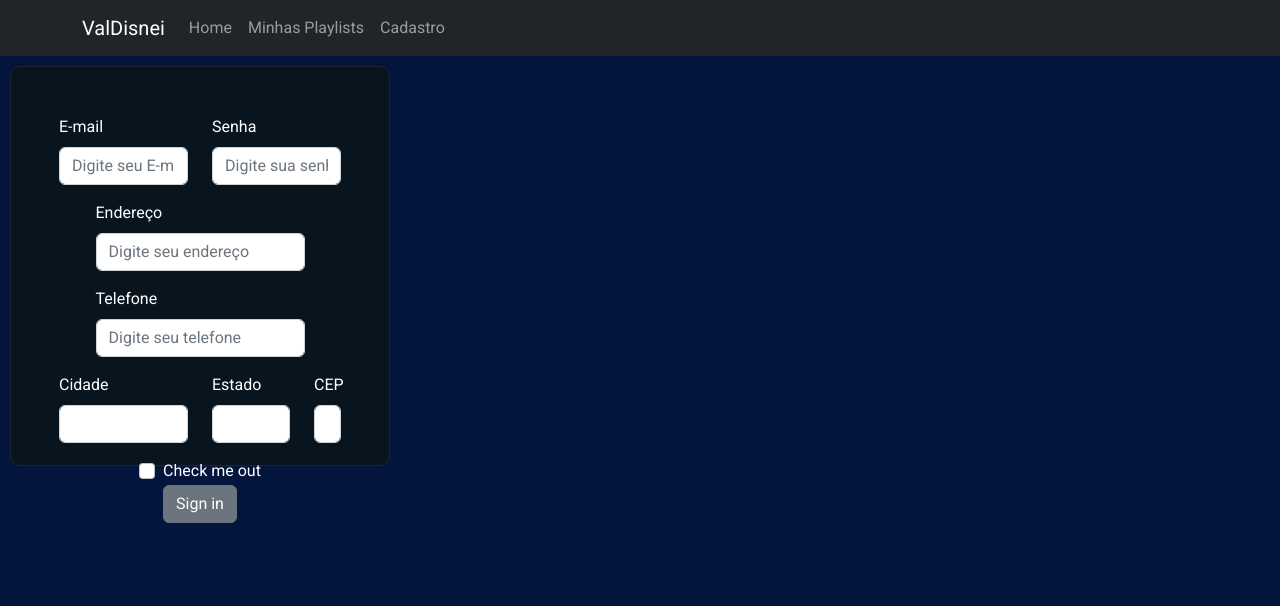
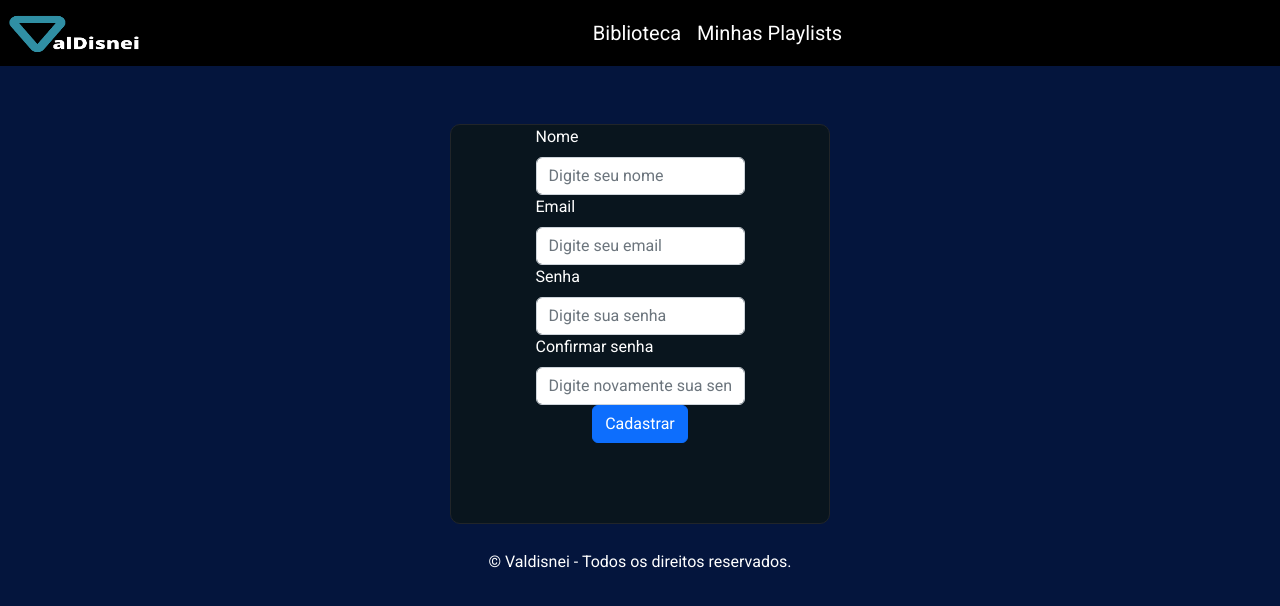
Before and after one commit to GabrielPiovesani/ProjetoM4, a React (Vite) app in the folder Front/: page /cadastro in a window 1280 px wide. Shown: the top 606 px of the page. Built offline with nearby package versions, Linux system fonts and the light colour scheme.

Commit message:
atualizando o header for botao de entrada cadastro

```diff
--- a/Front/src/App.jsx
+++ b/Front/src/App.jsx
@@ -1,7 +1,6 @@
 import React from 'react';
 import { BrowserRouter as Router, Routes, Route } from 'react-router-dom';
 import Catalogo from './pages/Catalogo/Catalogo.jsx';
-import Home from './pages/Home/Home.jsx';
 import Inicio from './pages/Inicio/Inicio.jsx'
 import Login from './pages/Login/Login.jsx';
 import Cadastro from './pages/Cadastro/Cadastro.jsx';
--- a/Front/src/components/BotaoDeEntrada/BotaodeEntrada.jsx
+++ b/Front/src/components/BotaoDeEntrada/BotaodeEntrada.jsx
@@ -1,16 +1,29 @@
-import { Nav, Navbar, Button } from 'react-bootstrap';
+import React from 'react';
+import { Navbar, Nav, Button } from 'react-bootstrap';
+import logo from '../../assets/img/Logo.png';
 
 function BotaoEntrada() {
   return (
-    <Navbar bg="transparent" expand="lg" style={{ width: '100%', margin: '0', paddingLeft: '1rem', paddingRight: '1rem' ,color: 'white'}}>
-    <Navbar.Brand href="#"><h3>Valdisnei</h3></Navbar.Brand>
-    <Navbar.Toggle aria-controls="basic-navbar-nav" />
-    <Navbar.Collapse id="basic-navbar-nav">
-      <Nav className="ms-auto">
-        <Button variant="primary">Login</Button>
-      </Nav>
-    </Navbar.Collapse>
-  </Navbar>
+    <Navbar style={{ backgroundColor: '#000000', boxShadow: '5 5px 10px rgba(0,0,0,0.5)' }} expand="lg">
+      <Navbar.Brand>
+        <img
+          src={logo}
+          width="130"
+          height="40"
+          className="d-inline-block align-top"
+          alt="Logo"
+        />
+        </Navbar.Brand>
+      <Navbar.Toggle aria-controls="basic-navbar-nav" />
+      <Navbar.Collapse id="basic-navbar-nav">
+        <Nav className="ms-auto ">
+          <Button variant="primary"
+            style={{ marginRight: '50px' }}
+            className="ml-auto" href="/login" >
+            Login</Button>
+        </Nav>
+      </Navbar.Collapse>
+    </Navbar>
   );
 }
 
--- a/Front/src/components/Dispositivo/Dispositivo.jsx
+++ b/Front/src/components/Dispositivo/Dispositivo.jsx
@@ -10,9 +10,9 @@ function Dispositivo() {
     <Container>
     <div className="m-5">
       <h2 className="text-center mb-4">Assista em seus dispositivos favoritos</h2>
-      <div className="d-flex justify-content-center m-4 ">
+      <div className="d-flex justify-content-center">
         <div className="row">
-          <div className="col-md-3 text-center"style={{ marginBottom: '200px' }}>
+          <div className="col-md-3 text-center"style={{ marginBottom: '55px' }}>
             <img src={celular} alt="Imagem 1" className="img-fluid mb-3" />
             <h5>smartphones</h5>
           </div>
--- /dev/null
+++ b/Front/src/components/Footer/Footer.jsx
@@ -0,0 +1,18 @@
+import { Container } from 'react-bootstrap';
+
+function Footer() {
+  return (
+    <div className="wrapper">
+    <div className="push"></div>
+    <footer className="bg-transparent text-white py-3">
+      <Container className="wrapper">
+        <p className="text-center text-white">
+        © Valdisnei - Todos os direitos reservados.
+        </p>
+      </Container>
+    </footer>
+  </div>
+  );
+}
+
+export default Footer;
--- a/Front/src/components/Formulario/Formulario.jsx
+++ b/Front/src/components/Formulario/Formulario.jsx
@@ -1,119 +1,72 @@
-import { Form, Row,Col, FormGroup, Label,Input, Button } from "reactstrap"
-import React from "react"
+import { useState } from "react";
+import { Form, Button, Alert } from "react-bootstrap";
 
 
+function Formulario() {
+  const [nome, setNome] = useState("");
+  const [email, setEmail] = useState("");
+  const [senha, setSenha] = useState("");
+  const [confirmSenha, setConfirmSenha] = useState("");
+  const [showFeedback, setShowFeedback] = useState(false);
+  const [feedbackMsg, setFeedbackMsg] = useState("");
 
-export default function Formulario(){
-    return(
-        <Form className="p-5">
-        <Row>
-          <Col md={6}>
-            <FormGroup>
-              <Label for="exampleEmail"
-              className="text-white">
-                E-mail
-              </Label>
-              <Input
-                id="exampleEmail"
-                name="email"
-                placeholder="Digite seu E-mail"
-                type="email"
-              />
-            </FormGroup>
-          </Col>
-          <Col md={6}>
-            <FormGroup>
-              <Label for="examplePassword"
-              className="text-white">
-                Senha
-              </Label>
-              <Input
-                id="examplePassword"
-                name="password"
-                placeholder="Digite sua senha"
-                type="password"
-              />
-            </FormGroup>
-          </Col>
-        </Row>
-        <FormGroup>
-          <Label for="exampleAddress"
-          className="text-white">
-            Endereço
-          </Label>
-          <Input
-            id="exampleAddress"
-            name="address"
-            placeholder="Digite seu endereço"
+  const handleSubmit = (e) => {
+    e.preventDefault();
+
+    // Verifica se as senhas são iguais
+    if (senha !== confirmSenha) {
+      setShowFeedback(true);
+      setFeedbackMsg("As senhas não coincidem.");
+      return;
+    }
+
+    // Faz o cadastro do usuário
+    console.log(`Nome: ${nome}, Email: ${email}, Senha: ${senha}, Confirmação de senha: ${confirmSenha}`);
+
+    // Exibe uma mensagem de sucesso para o usuário
+    setShowFeedback(true);
+    setFeedbackMsg("Cadastro realizado com sucesso!");
+  };
+
+  return (
+    <div className="d-flex justify-content-center mt-5" >
+      <Form onSubmit={handleSubmit}>
+        {showFeedback && (
+          <Alert variant={feedbackMsg.includes("sucesso") ? "success" : "danger"} onClose={() => setShowFeedback(false)} dismissible>
+            {feedbackMsg}
+          </Alert>
+        )}
+        <Form.Group controlId="nome">
+          <Form.Label>Nome</Form.Label>
+          <Form.Control type="text" placeholder="Digite seu nome" value={nome} onChange={(e) => setNome(e.target.value)} />
+        </Form.Group>
+
+        <Form.Group controlId="email">
+          <Form.Label>Email</Form.Label>
+          <Form.Control type="email" placeholder="Digite seu email" value={email} onChange={(e) => setEmail(e.target.value)} />
+        </Form.Group>
+
+        <Form.Group controlId="senha">
+          <Form.Label>Senha</Form.Label>
+          <Form.Control type="password" placeholder="Digite sua senha" value={senha} onChange={(e) => setSenha(e.target.value)} />
+        </Form.Group>
+
+        <Form.Group controlId="confirm-senha">
+          <Form.Label>Confirmar senha</Form.Label>
+          <Form.Control
+            type="password"
+            placeholder="Digite novamente sua senha"
+            value={confirmSenha}
+            onChange={(e) => setConfirmSenha(e.target.value)}
           />
-        </FormGroup>
-        <FormGroup>
-          <Label for="exampleAddress2"
-           className="text-white">
-            Telefone
-          </Label>
-          <Input
-            id="exampleAddress2"
-            name="address2"
-            placeholder="Digite seu telefone"
-          />
-        </FormGroup>
-        <Row>
-          <Col md={6}>
-            <FormGroup>
-              <Label for="exampleCity"
-              className="text-white">
-                Cidade
-              </Label>
-              <Input
-                id="exampleCity"
-                name="city"
-              />
-            </FormGroup>
-          </Col>
-          <Col md={4}>
-            <FormGroup>
-              <Label for="exampleState"
-              className="text-white">
-                Estado
-              </Label>
-              <Input
-                id="exampleState"
-                name="state"
-              />
-            </FormGroup>
-          </Col>
-          <Col md={2}>
-            <FormGroup>
-              <Label for="exampleZip"
-              className="text-white">
-                CEP
-              </Label>
-              <Input
-                id="exampleZip"
-                name="zip"
-              />
-            </FormGroup>
-          </Col>
-        </Row>
-        <FormGroup check>
-          <Input
-            id="exampleCheck"
-            name="check"
-            type="checkbox"
-          />
-          <Label
-            check
-            for="exampleCheck"
-            className="text-white"
-          >
-            Check me out
-          </Label>
-        </FormGroup>
-        <Button>
-          Sign in
+        </Form.Group>
+
+        <Button variant="primary" type="submit">
+          Cadastrar
         </Button>
       </Form>
+    </div>
+  );
+}
 
-    )
-}
+export default Formulario;
--- a/Front/src/components/Header/Header.jsx
+++ b/Front/src/components/Header/Header.jsx
@@ -1,23 +1,39 @@
-import { Container, Nav, Navbar } from 'react-bootstrap';
+import { Navbar, Nav, Button } from 'react-bootstrap';
+import logo from '../../assets/img/Logo.png';
+import React, { useState } from 'react';
 
 
+export default function Header() {
+  const [username, setUsername] = useState('');
 
-function Header() {
-    return (
-     <>
-        <Navbar bg="dark" variant="dark" >
-        <Container width="100%">
-          <Navbar.Brand to="/home">ValDisnei</Navbar.Brand>
-          <Nav className="me-auto">
-              <Nav.Link href='/home'>Home</Nav.Link>
-           <Nav.Link href="#features">Minhas Playlists</Nav.Link>
-            <Nav.Link href='/cadastro'>Cadastro</Nav.Link>
-          </Nav>
-        </Container>
-      </Navbar>
-    </>
+  function handleLogin(username) {
+    // Aqui você faria a lógica de autenticação e definiria o nome de usuário na variável de estado
+    setUsername(username);
 
-    );
   }
 
-  export default Header;
+  return (
+    <div>
+      <Navbar style={{ backgroundColor: '#000000', boxShadow: '5 5px 10px rgba(0,0,0,0.5)' }} expand="lg">
+        <Navbar.Brand>
+          <img
+            src={logo}
+            width="130"
+            height="40"
+            className="d-inline-block align-top"
+            alt="Logo"
+          />
+        </Navbar.Brand>
+        <Navbar.Toggle aria-controls="basic-navbar-nav" />
+        <Nav className="w-100 justify-content-center" >
+          <Nav.Link  style={{ color: 'white', fontSize: '20px' }} href="/cadastrar">Biblioteca</Nav.Link>
+          <Nav.Link  style={{ color: 'white', fontSize: '20px' }} href="/login">Minhas Playlists</Nav.Link>
+        </Nav>
+        <Navbar.Collapse id="basic-navbar-nav">
+
+          {username && <p>{username}</p>}
+        </Navbar.Collapse>
+      </Navbar>
+    </div>
+  );
+}
--- a/Front/src/components/TabelaDePrecos/Tabela.jsx
+++ b/Front/src/components/TabelaDePrecos/Tabela.jsx
@@ -14,7 +14,7 @@ function Tabela() {
               <Card.Text>
                 Este é o plano básico, com recursos limitados, ideal para quem está começando.
               </Card.Text>
-              <Button variant="primary">Assinar</Button>
+              <Button variant="primary" href="/cadastro" >Assinar</Button>
             </Card.Body>
           </Card>
         </div>
@@ -26,7 +26,7 @@ function Tabela() {
               <Card.Text>
                 Este é o plano intermediário, com mais recursos, perfeito para empresas em crescimento.
               </Card.Text>
-              <Button variant="primary" >Assinar</Button>
+              <Button variant="primary" href="/cadastro" >Assinar</Button>
             </Card.Body>
           </Card>
         </div>
@@ -38,7 +38,7 @@ function Tabela() {
               <Card.Text>
                 Este é o plano premium, com todos os recursos disponíveis, para empresas que precisam do melhor.
               </Card.Text>
-              <Button variant="primary">Assinar</Button>
+              <Button variant="primary" href="/cadastro">Assinar</Button>
             </Card.Body>
           </Card>
         </div>
--- a/Front/src/pages/Cadastro/Cadastro.jsx
+++ b/Front/src/pages/Cadastro/Cadastro.jsx
@@ -1,11 +1,13 @@
 import Formulario from '../../components/Formulario/Formulario.jsx'
 import React from "react"
 import Header from "../../components/Header/Header.jsx"
+import Footer from '../../components/Footer/Footer.jsx'
 
 export default function Cadastro(){
   return(<>
     <Header></Header>
     <Formulario></Formulario>
+    <Footer/>
     </>
   )
 }
--- a/Front/src/pages/Catalogo/Catalogo.jsx
+++ b/Front/src/pages/Catalogo/Catalogo.jsx
@@ -3,7 +3,7 @@ import { Container, Row, Col, Card, Button, ListGroup } from 'react-bootstrap';
 import Header from "../../components/Header/Header.jsx";
 import MediaCatalogo from "../../components/MediaCatalogo/MediaCatalogo.jsx";
 import Carrossel from "../../components/Carrossel/Carrosel.jsx"
-
+import Footer from '../../components/Footer/Footer.jsx';
 export default function Catalogo(){
   return (
     <>
@@ -12,6 +12,7 @@ export default function Catalogo(){
         <Carrossel></Carrossel>
         <MediaCatalogo/>
       </Container>
+      <Footer/>
     </>
   );
 };
--- a/Front/src/pages/Home/Home.jsx
+++ b/Front/src/pages/Home/Home.jsx
@@ -2,6 +2,7 @@ import React from 'react';
 import { Container } from 'react-bootstrap';
 import Header from '../../components/Header/Header.jsx';
 import CarroselPage from '../../components/Carrossel/Carrosel.jsx'
+import Footer from '../../components/Footer/Footer.jsx';
 
 export default function Home() {
     return (
@@ -10,6 +11,7 @@ export default function Home() {
             <Container >
             <CarroselPage />
             </Container>
+            <Footer/>
         </>
     )
 
--- a/Front/src/pages/Inicio/Inicio.jsx
+++ b/Front/src/pages/Inicio/Inicio.jsx
@@ -2,7 +2,7 @@ import React from 'react';
 import { Container } from 'react-bootstrap';
 import CarroselPage from '../../components/Carrossel/Carrosel';
 import Inicial from '../../components/PIncial/Inicial';
-
+import Footer from '../../components/Footer/Footer';
 import BotaoEntrada from '../../components/BotaoDeEntrada/BotaodeEntrada';
 import Tabela from '../../components/TabelaDePrecos/Tabela'
 import Dispositivo from '../../components/Dispositivo/Dispositivo';
@@ -20,6 +20,8 @@ export default function Home() {
             </Container>
             <Dispositivo/>
             <Tabela />
+            <Footer/>
+
 
 
 
--- a/Front/src/pages/Login/Login.jsx
+++ b/Front/src/pages/Login/Login.jsx
@@ -3,6 +3,7 @@ import LoginMenu from '../../components/LoginMenu/LoginMenu.jsx';
 import Form from '../../components/Form/Form.jsx';
 import CarroselPage from '../../components/Carrossel/Carrosel.jsx';
 import Catalogo from '../Catalogo/Catalogo.jsx';
+import Footer from '../../components/Footer/Footer.jsx';
 
 
 
@@ -14,7 +15,8 @@ const Login =()=> {
 
         <div className="Login-background">
          <LoginMenu/>
-         <Form/>
+            <Form />
+            <Footer/>
 
         </div>
 
```
Also changed, not shown: Front/src/assets/img/Logo.png (added).
